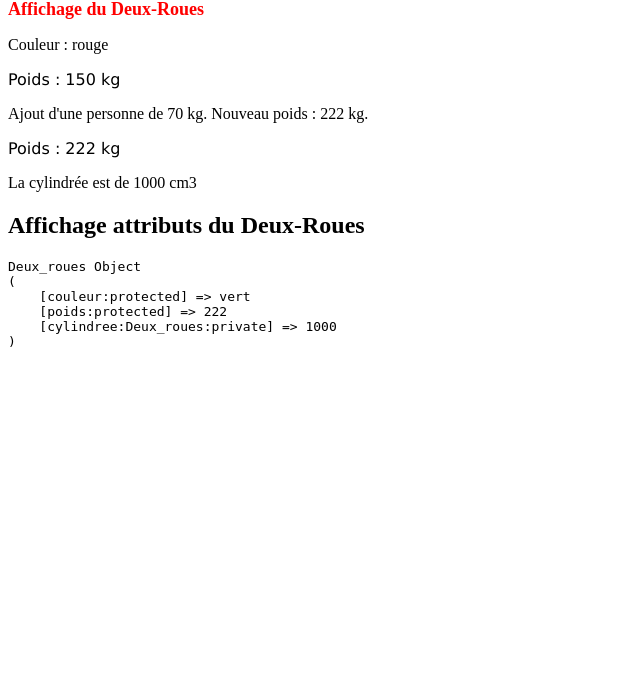
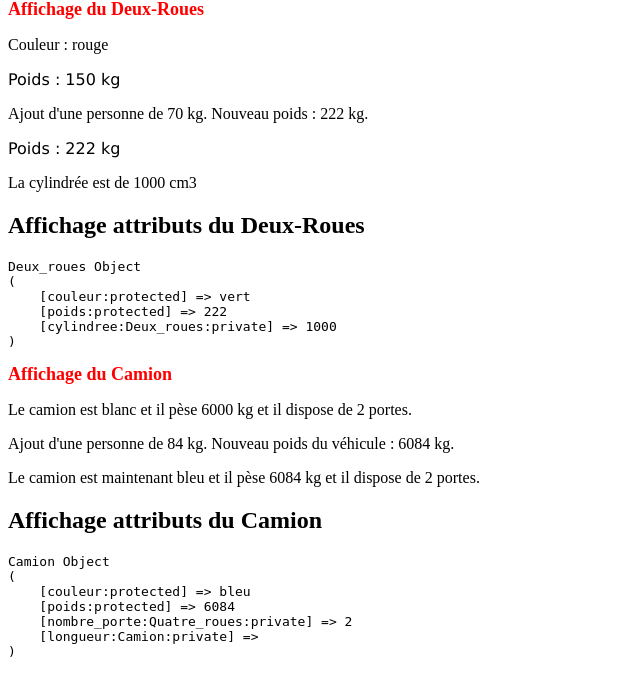
Before and after one commit to Corentin88/PHP_POO_EXERCICE, a PHP site: page /affichage.php in a window 1280 px wide. Shown: the part 16-712 px from the top of the page, without its empty margins (0-640 px from the left). Run offline with PHP 8.4, Linux system fonts and the light colour scheme.

Commit message:
affichage camion

```diff
--- a/affichage.php
+++ b/affichage.php
@@ -36,6 +36,24 @@ echo '<p> La cylindrée est de '.$maMoto->getCylindree(). ' cm3</p>';
 
 echo "<h2>Affichage attributs du Deux-Roues</h2>";
 Vehicule::afficher_attribut($maMoto);
+
+
+echo "<h2 class='h2'>Affichage du Camion</h2>";
+// Création du camion blanc de 6000 kg
+$monCamion = new Camion("blanc", 6000, 2,"");
+echo "<p>Le camion est ".$monCamion->getCouleur()." et il pèse " .$monCamion->getPoids()." kg et il dispose de ".$monCamion->getNombrePorte()." portes.</p>";
+
+// Ajouter une personne de 84 kg
+$monCamion->ajouter_personne(84);
+
+// Repeindre en bleu
+$monCamion->repeindre("bleu");
+echo "<p>Le camion est maintenant ".$monCamion->getCouleur()." et il pèse " .$monCamion->getPoids()." kg et il dispose de ".$monCamion->getNombrePorte()." portes.</p>";
+// Affichage des attributs
+echo "<h2>Affichage attributs du Camion</h2>";
+Vehicule::afficher_attribut($monCamion);
+
+
 ?>
 
 
```
